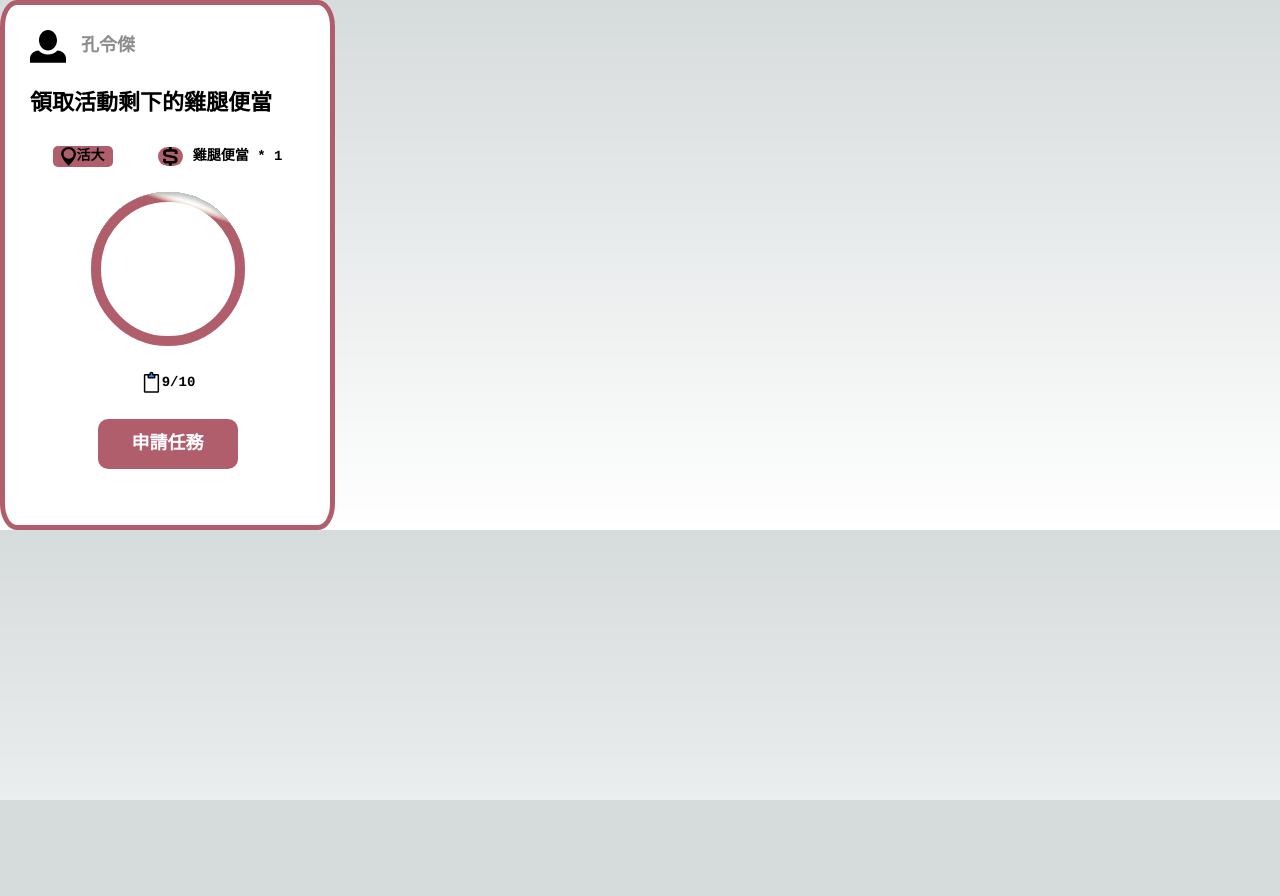
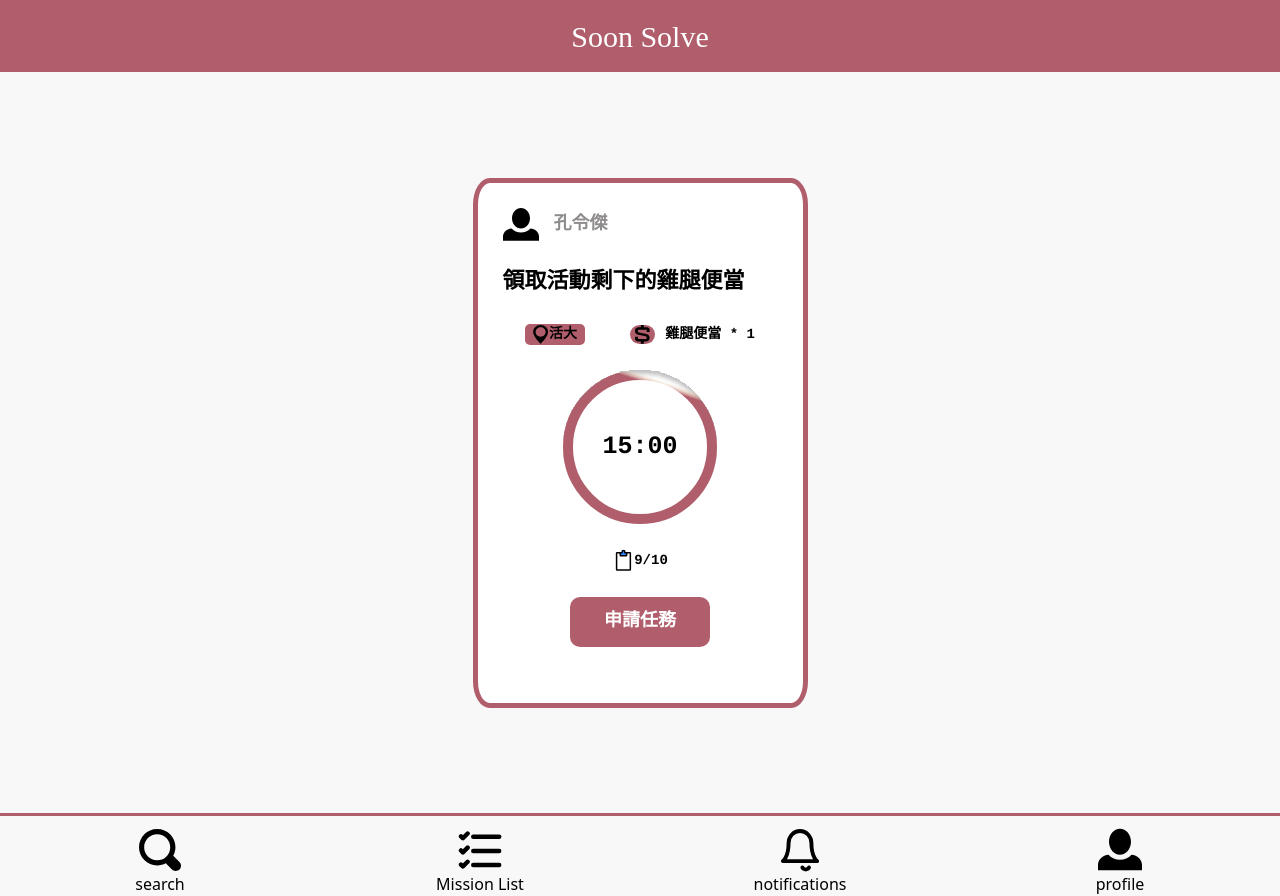
Before and after one commit to ZaiKuku/Soon-Solve, a Next.js app in the folder frontend/: page /task in a window 1280 px wide. Before the commit the page ends 800 px from the top, so only its background shows below. Built offline with nearby package versions, Linux system fonts and the light colour scheme; a web font is replaced by a local one.

Commit message:
completed singleTaskPgae, navbar, task, header components

```diff
--- /dev/null
+++ b/frontend/src/components/Header.jsx
@@ -0,0 +1,11 @@
+import styles from "../styles/Header.module.scss";
+
+function Header() {
+  return (
+    <div className={styles.headerContainer}>
+      <div className={styles.soonSolve}>Soon Solve</div>
+    </div>
+  );
+}
+
+export default Header;
--- /dev/null
+++ b/frontend/src/components/NavBar.jsx
@@ -0,0 +1,118 @@
+import styles from "../styles/NavBar.module.scss";
+
+function NavBar() {
+  return (
+    <div className={styles.navBarContainer}>
+      <button className={styles.searchContainer}>
+        <svg
+          xmlns="http://www.w3.org/2000/svg"
+          width="44"
+          height="44"
+          viewBox="0 0 43 43"
+          fill="none"
+        >
+          <path
+            d="M18.7615 1.0569C8.95627 1.06457 0.986261 9.04706 0.993933 18.8523C1.0016 28.6575 8.98409 36.6275 18.7893 36.6198C21.7867 36.6174 24.7328 35.9039 27.2211 34.5302C27.4207 34.77 27.642 34.9909 27.8821 35.1902L32.9665 40.2666C33.436 40.7941 34.0084 41.22 34.6485 41.5183C35.2886 41.8166 35.9829 41.9809 36.6888 42.0011C37.3947 42.0213 38.0973 41.8971 38.7534 41.6359C39.4096 41.3748 40.0054 40.9823 40.5044 40.4826C41.0033 39.9829 41.3949 39.3864 41.655 38.7299C41.9151 38.0733 42.0382 37.3705 42.0169 36.6647C41.9956 35.9588 41.8302 35.2648 41.5309 34.6251C41.2317 33.9855 40.8048 33.4138 40.2766 32.9451L35.1922 27.8686C34.9445 27.6213 34.6719 27.4002 34.3788 27.2088C35.7486 24.7183 36.61 21.8218 36.6076 18.7736C36.5999 8.96839 28.6174 0.99838 18.8122 1.00605L18.7615 1.0569ZM18.7654 6.13731C25.8272 6.13178 31.4709 11.7666 31.4764 18.8284C31.479 22.1815 30.2622 25.2815 28.1302 27.5693C28.0794 27.6202 28.0287 27.671 27.9779 27.7219C27.7381 27.9215 27.5172 28.1427 27.3179 28.3828C25.0842 30.4168 22.0368 31.5876 18.7346 31.5902C11.6728 31.5958 6.02911 25.9609 6.02358 18.8991C6.01806 11.8374 11.6529 6.19368 18.7147 6.18815L18.7654 6.13731Z"
+            fill="black"
+          />
+        </svg>
+        <div className={styles.search}>search</div>
+      </button>
+      <button className={styles.missionContainer}>
+        <svg
+          xmlns="http://www.w3.org/2000/svg"
+          width="44"
+          height="44"
+          viewBox="0 0 44 39"
+          fill="none"
+        >
+          <path
+            d="M15.257 6.30006H41.1855"
+            stroke="black"
+            stroke-width="4.44761"
+            stroke-linecap="round"
+            stroke-linejoin="round"
+          />
+          <path
+            d="M3 5.82857L4.88571 7.71426L9.59997 3"
+            stroke="black"
+            stroke-width="4.44761"
+            stroke-linecap="round"
+            stroke-linejoin="round"
+          />
+          <path
+            d="M3 19.9714L4.88571 21.8571L9.59997 17.1429"
+            stroke="black"
+            stroke-width="4.44761"
+            stroke-linecap="round"
+            stroke-linejoin="round"
+          />
+          <path
+            d="M3 34.1143L4.88571 36L9.59997 31.2857"
+            stroke="black"
+            stroke-width="4.44761"
+            stroke-linecap="round"
+            stroke-linejoin="round"
+          />
+          <path
+            d="M15.257 20.4429H41.1855"
+            stroke="black"
+            stroke-width="4.44761"
+            stroke-linecap="round"
+            stroke-linejoin="round"
+          />
+          <path
+            d="M15.257 34.5858H41.1855"
+            stroke="black"
+            stroke-width="4.44761"
+            stroke-linecap="round"
+            stroke-linejoin="round"
+          />
+        </svg>
+        <div className={styles.mission}>Mission List</div>
+      </button>
+      <button className={styles.notificationsContainer}>
+        <svg
+          xmlns="http://www.w3.org/2000/svg"
+          width="44"
+          height="44"
+          viewBox="0 0 41 45"
+          fill="none"
+        >
+          <path
+            d="M32.1667 15.3663C32.1667 12.0865 30.9376 8.94113 28.7495 6.62201C26.5616 4.30286 23.5942 3 20.5 3C17.4058 3 14.4383 4.30286 12.2504 6.62201C10.0625 8.94113 8.83333 12.0865 8.83333 15.3663C8.83333 29.7937 3 33.9157 3 33.9157H38C38 33.9157 32.1667 29.7937 32.1667 15.3663Z"
+            stroke="black"
+            stroke-width="4.00285"
+            stroke-linecap="round"
+            stroke-linejoin="round"
+          />
+          <path
+            d="M29.6931 40.4365C29.3513 41.0221 28.8607 41.5083 28.2702 41.846C27.6798 42.184 27.0106 42.3619 26.3292 42.3619C25.6479 42.3619 24.9786 42.184 24.3883 41.846C23.7979 41.5083 23.3072 41.0221 22.9653 40.4365"
+            stroke="black"
+            stroke-width="4.00285"
+            stroke-linecap="round"
+            stroke-linejoin="round"
+          />
+        </svg>
+        <div className={styles.notifications}>notifications</div>
+      </button>
+      <button className={styles.profileContainer}>
+        <svg
+          xmlns="http://www.w3.org/2000/svg"
+          width="44"
+          height="44"
+          viewBox="0 0 34 33"
+          fill="none"
+        >
+          <path
+            d="M17 0C12.325 0 8.5 4.5016 8.5 10.0482C8.5 15.5948 12.325 20.0964 17 20.0964C21.675 20.0964 25.5 15.5948 25.5 10.0482C25.5 4.5016 21.675 0 17 0ZM8.1175 20.0964C3.6125 20.2974 0 23.7941 0 28.135V32.1543H34V28.135C34 23.7941 30.43 20.2974 25.8825 20.0964C23.5875 22.5482 20.4425 24.1157 17 24.1157C13.5575 24.1157 10.4125 22.5482 8.1175 20.0964Z"
+            fill="black"
+          />
+        </svg>
+        <div className={styles.profile}>profile</div>
+      </button>
+    </div>
+  );
+}
+
+export default NavBar;
--- a/frontend/src/components/Task.jsx
+++ b/frontend/src/components/Task.jsx
@@ -132,6 +132,7 @@ function Task() {
             </linearGradient>
           </defs>
         </svg>
+        <div className={styles.countdown}>15:00</div>
       </div>
       <div className={styles.applicantsNumeberContainer}>
         <svg
--- a/frontend/src/pages/_document.js
+++ b/frontend/src/pages/_document.js
@@ -7,6 +7,16 @@ export default function Document() {
         <link rel="manifest" href="/manifest.json" />
         <link rel="apple-touch-icon" href="/icon.png"></link>
         <meta name="theme-color" content="#fff" />
+        <link rel="preconnect" href="https://fonts.googleapis.com"></link>
+        <link
+          rel="preconnect"
+          href="https://fonts.gstatic.com"
+          crossorigin
+        ></link>
+        <link
+          href="https://fonts.googleapis.com/css2?family=Oi&display=swap"
+          rel="stylesheet"
+        ></link>
       </Head>
       <body>
         <Main />
--- a/frontend/src/pages/task/index.jsx
+++ b/frontend/src/pages/task/index.jsx
@@ -1,9 +1,18 @@
 // "use client";
 
 import Task from "@/components/Task";
+import NavBar from "@/components/NavBar";
+import styles from "../../styles/SingleTaskPage.module.scss";
+import Header from "@/components/Header";
 
-function singleTask() {
-  return <Task />;
+function SingleTask() {
+  return (
+    <div className={styles.page}>
+      <Header />
+      <Task />
+      <NavBar />
+    </div>
+  );
 }
 
-export default singleTask;
+export default SingleTask;
--- /dev/null
+++ b/frontend/src/styles/Header.module.scss
@@ -0,0 +1,15 @@
+.headerContainer {
+  width: 100vw;
+  height: 72px;
+  background-color: rgba(177, 94, 108, 1);
+  display: flex;
+  justify-content: center;
+  align-items: center;
+  .soonSolve {
+    color: #fff;
+    font-size: 30px;
+    font-style: normal;
+    font-weight: 400;
+    font-family: "Oi", cursive;
+  }
+}
--- /dev/null
+++ b/frontend/src/styles/NavBar.module.scss
@@ -0,0 +1,34 @@
+.navBarContainer {
+  width: 100vw;
+  height: 83px;
+  display: flex;
+  border-top: solid rgba(177, 94, 108, 1) 3px;
+  .searchContainer {
+    display: flex;
+    flex-direction: column;
+    justify-content: flex-end;
+    align-items: center;
+    width: 25%;
+  }
+  .missionContainer {
+    display: flex;
+    flex-direction: column;
+    justify-content: flex-end;
+    align-items: center;
+    width: 25%;
+  }
+  .notificationsContainer {
+    display: flex;
+    flex-direction: column;
+    justify-content: flex-end;
+    align-items: center;
+    width: 25%;
+  }
+  .profileContainer {
+    display: flex;
+    flex-direction: column;
+    justify-content: flex-end;
+    align-items: center;
+    width: 25%;
+  }
+}
--- /dev/null
+++ b/frontend/src/styles/SingleTaskPage.module.scss
@@ -0,0 +1,9 @@
+.page {
+  width: 100vw;
+  min-height: 896px;
+  display: flex;
+  flex-direction: column;
+  justify-content: space-between;
+  align-items: center;
+  background-color: rgba(248, 248, 248, 1);
+}
--- a/frontend/src/styles/task.module.scss
+++ b/frontend/src/styles/task.module.scss
@@ -65,6 +65,15 @@
     justify-content: center;
     align-items: center;
     margin-bottom: 25px;
+    position: relative;
+    .countdown {
+      position: absolute;
+      color: #000;
+      font-family: "Noto Sans TC", Courier, monospace;
+      font-size: 25px;
+      font-style: normal;
+      font-weight: 700;
+    }
   }
   .applicantsNumeberContainer {
     display: flex;
```
